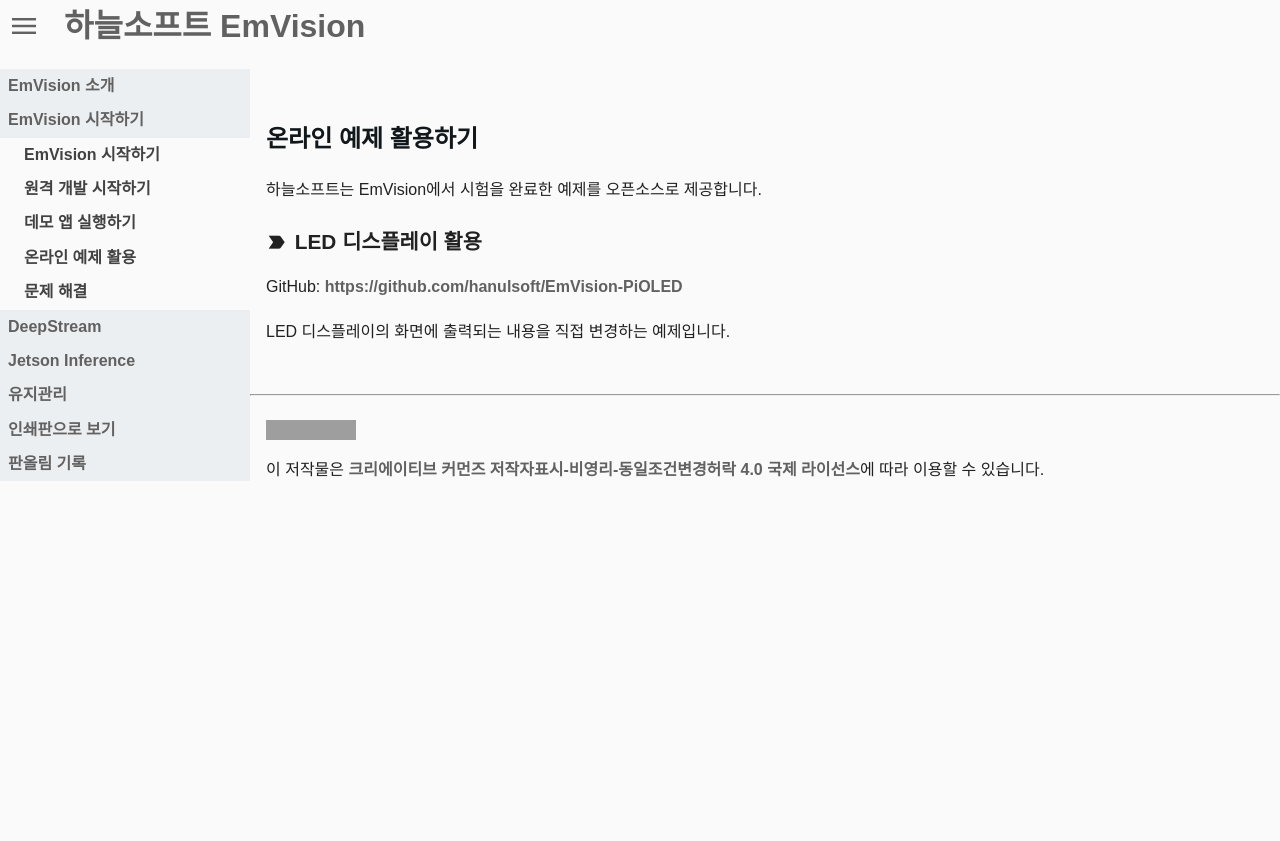
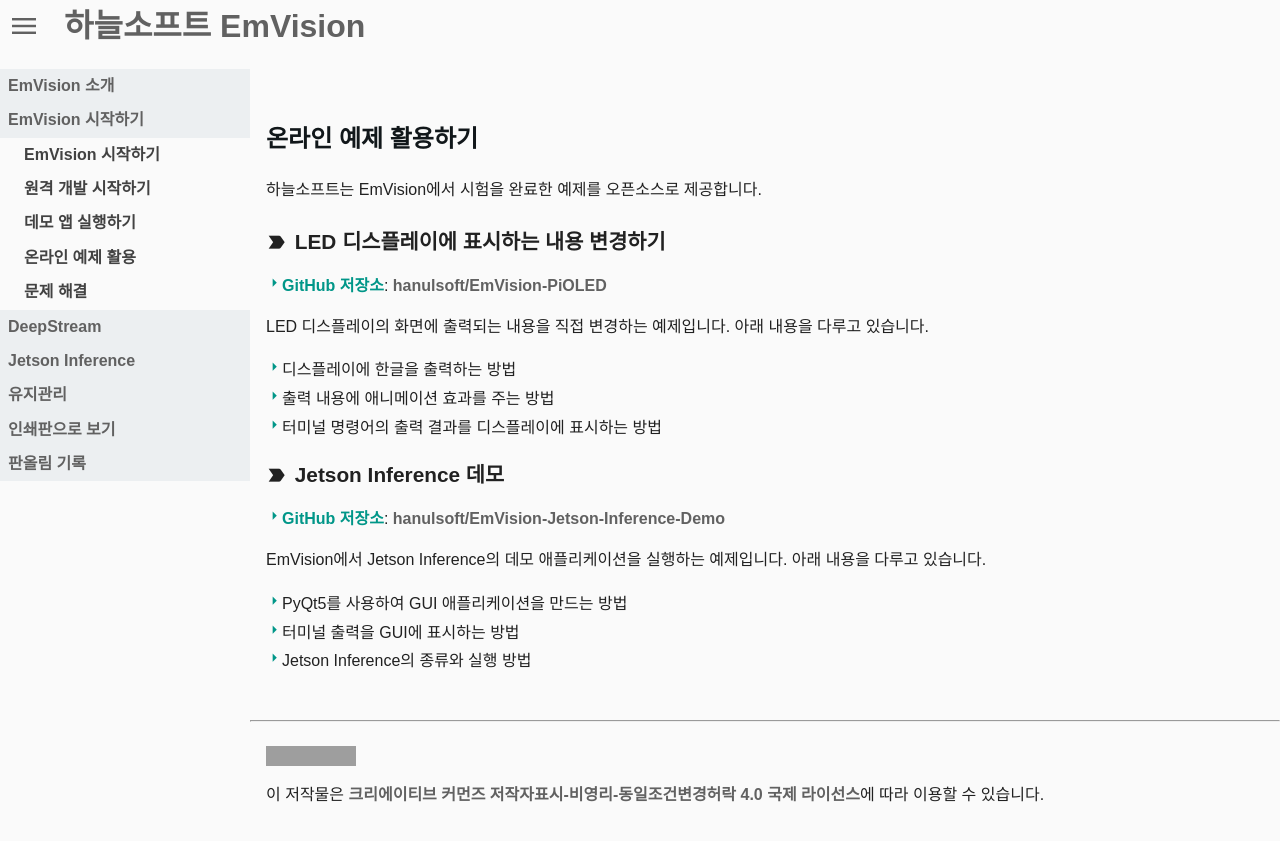
Before and after one commit to hanulsoft/EmVision-Edu-Docs, a Jekyll site: the page built from 02_EmVision_Getting_Started/04_Using_Emvision_GitHub_Repository.md, in a window 1280 px wide. Shown: the top 841 px of the page. Built offline with Jekyll 4.4.1, drawn with Linux system fonts in a browser that asks for light colours; nearby versions of some CDN libraries; some web fonts are replaced; our own code applies the rules of GitHub Pages for plain Markdown files; grey boxes are pictures that could not be loaded.

Commit message:
온라인 예제 추가

```diff
--- a/02_EmVision_Getting_Started/04_Using_Emvision_GitHub_Repository.md
+++ b/02_EmVision_Getting_Started/04_Using_Emvision_GitHub_Repository.md
@@ -6,8 +6,24 @@
 
 하늘소프트는 EmVision에서 시험을 완료한 예제를 오픈소스로 제공합니다.
 
-### LED 디스플레이 활용
+### LED 디스플레이에 표시하는 내용 변경하기
 
-GitHub: <https://github.com/hanulsoft/EmVision-PiOLED>
+- **GitHub 저장소**: [hanulsoft/EmVision-PiOLED](https://github.com/hanulsoft/EmVision-PiOLED)
 
 LED 디스플레이의 화면에 출력되는 내용을 직접 변경하는 예제입니다.
+아래 내용을 다루고 있습니다.
+
+- 디스플레이에 한글을 출력하는 방법
+- 출력 내용에 애니메이션 효과를 주는 방법
+- 터미널 명령어의 출력 결과를 디스플레이에 표시하는 방법
+
+### Jetson Inference 데모
+
+- **GitHub 저장소**: [hanulsoft/EmVision-Jetson-Inference-Demo](https://github.com/hanulsoft/EmVision-Jetson-Inference-Demo)
+
+EmVision에서 Jetson Inference의 데모 애플리케이션을 실행하는 예제입니다.
+아래 내용을 다루고 있습니다.
+
+- PyQt5를 사용하여 GUI 애플리케이션을 만드는 방법
+- 터미널 출력을 GUI에 표시하는 방법
+- Jetson Inference의 종류와 실행 방법
```
